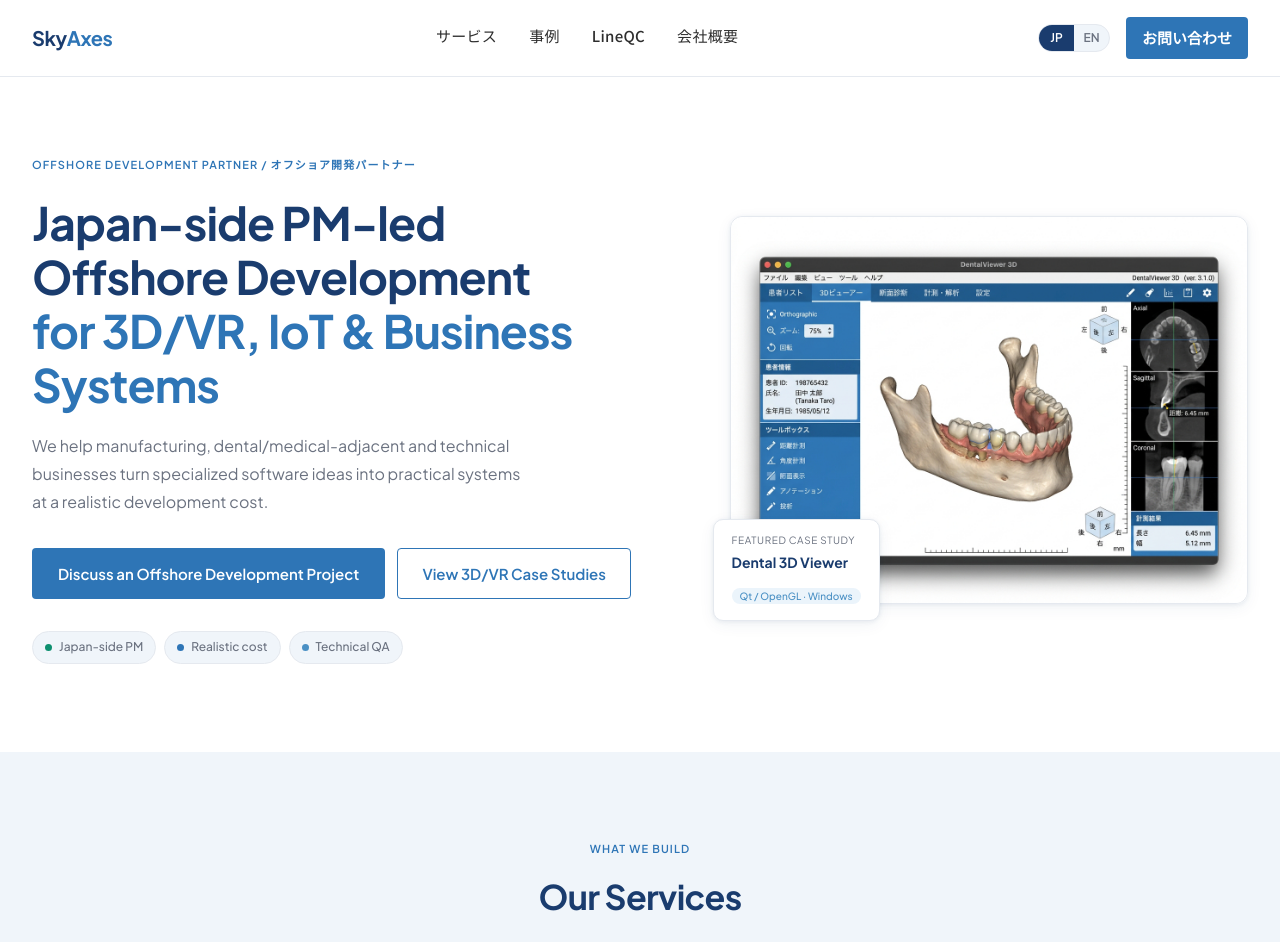
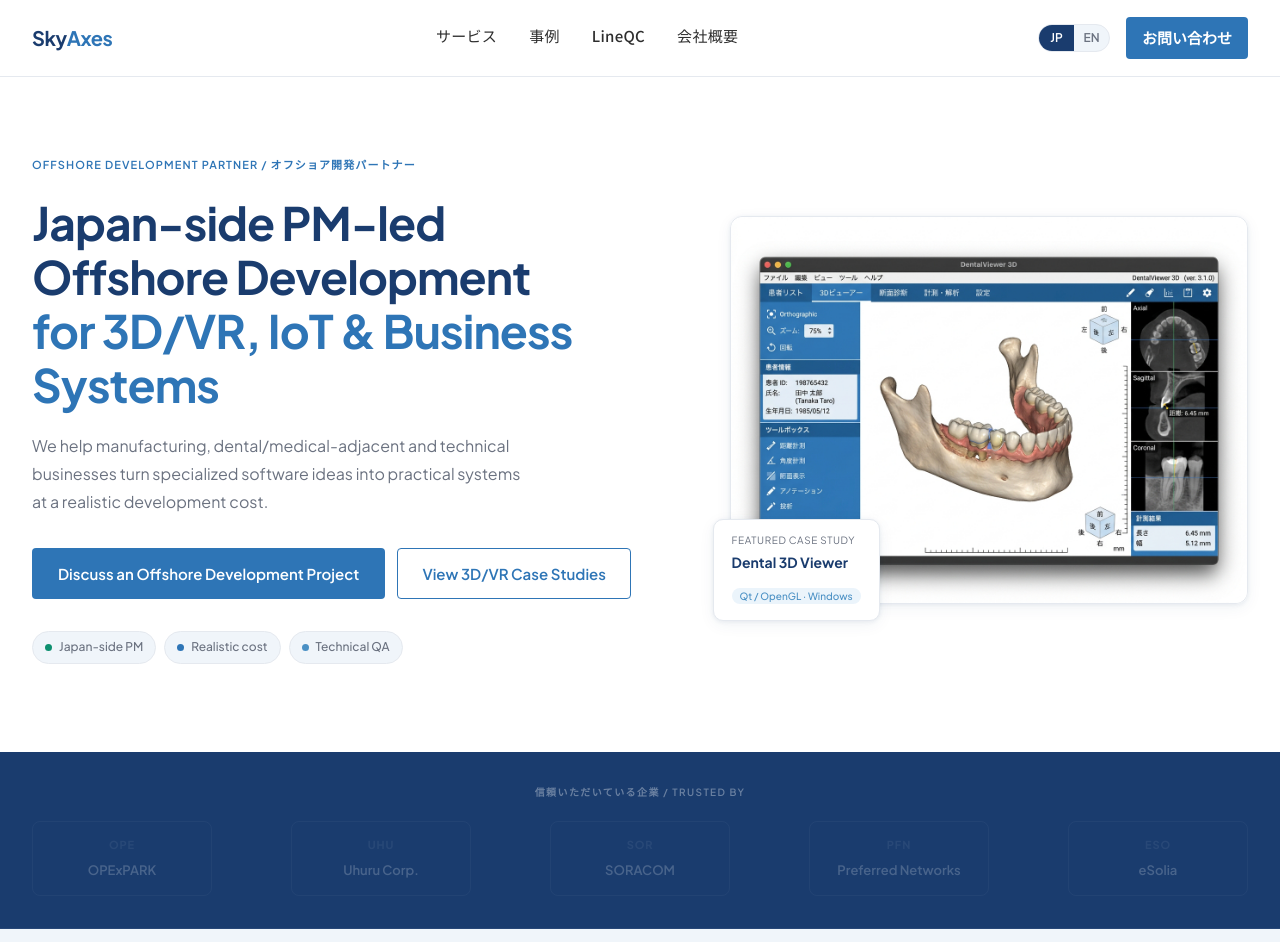
Before and after one commit to Vheshan37/skyaxes-site, a Next.js app: page / in a window 1280 px wide. Shown: the top 942 px of the page. Built offline with nearby package versions, Linux system fonts and the light colour scheme.

Commit message:
Refactor SEO metadata across multiple pages to use centralized seo-content module

```diff
--- a/src/app/case-studies/page.tsx
+++ b/src/app/case-studies/page.tsx
@@ -1,11 +1,9 @@
 import type { Metadata } from "next";
 import Link from "next/link";
 import FadeInSection from "@/components/ui/FadeInSection";
+import { seo } from "@/lib/data/seo-content";
 
-export const metadata: Metadata = {
-  title: "導入事例 / Case Studies",
-  description: "SkyAxesの開発実績。歯科用3Dビューア・LineQC・AR研修など、3D/VR・IoT・業務システム領域の事例一覧。",
-};
+export const metadata: Metadata = seo.caseStudies;
 
 const cases = [
   {
--- a/src/app/contact/page.tsx
+++ b/src/app/contact/page.tsx
@@ -1,11 +1,8 @@
 import type { Metadata } from "next";
 import ContactForm from "@/components/ContactForm";
+import { seo } from "@/lib/data/seo-content";
 
-export const metadata: Metadata = {
-  title: "お問い合わせ / Contact Us",
-  description:
-    "SkyAxesへの開発相談・お問い合わせ。2営業日以内にご返信いたします。逆営業・広告掲載目的のお問い合わせにはご対応しておりません。",
-};
+export const metadata: Metadata = seo.contact;
 
 export default function ContactPage() {
   return (
--- a/src/app/globals.css
+++ b/src/app/globals.css
@@ -1641,3 +1641,91 @@ body {
   color: var(--color-text);
   line-height: 1.6;
 }
+
+/* ════════════════════════════════════════════════════════
+   TRUSTED BRANDS BELT
+════════════════════════════════════════════════════════ */
+.trust-belt {
+  background: var(--color-navy);
+  padding-block: 32px;
+  border-bottom: 1px solid rgba(255,255,255,0.06);
+}
+.trust-belt-label {
+  font-family: var(--font-jakarta);
+  font-size: 10px;
+  font-weight: 600;
+  letter-spacing: 0.14em;
+  text-transform: uppercase;
+  color: rgba(255,255,255,0.35);
+  text-align: center;
+  margin: 0 0 20px;
+}
+.trust-belt-row {
+  display: flex;
+  align-items: center;
+  justify-content: space-between;
+  gap: 12px;
+}
+.trust-logo {
+  display: flex;
+  flex-direction: column;
+  align-items: center;
+  gap: 5px;
+  padding: 14px 20px;
+  border-radius: 8px;
+  border: 1px solid rgba(255,255,255,0.08);
+  cursor: default;
+  transition: border-color 220ms ease, background 220ms ease;
+  flex: 1;
+  max-width: 180px;
+}
+.trust-logo:hover {
+  border-color: rgba(255,255,255,0.22);
+  background: rgba(255,255,255,0.06);
+}
+.trust-logo:hover .trust-logo-mark {
+  color: var(--logo-color, var(--color-accent));
+  opacity: 1;
+}
+.trust-logo:hover .trust-logo-name {
+  color: rgba(255,255,255,0.90);
+}
+.trust-logo-mark {
+  font-family: var(--font-jakarta);
+  font-size: 11px;
+  font-weight: 800;
+  letter-spacing: 0.08em;
+  color: rgba(255,255,255,0.20);
+  opacity: 0.7;
+  transition: color 220ms ease, opacity 220ms ease;
+  text-transform: uppercase;
+}
+.trust-logo-name {
+  font-family: var(--font-jakarta);
+  font-size: 13px;
+  font-weight: 600;
+  color: rgba(255,255,255,0.45);
+  white-space: nowrap;
+  transition: color 220ms ease;
+  text-align: center;
+}
+
+/* Mobile: horizontal scroll */
+@media (max-width: 767px) {
+  .trust-belt-row {
+    flex-wrap: nowrap;
+    overflow-x: auto;
+    justify-content: flex-start;
+    scrollbar-width: none;
+    -webkit-overflow-scrolling: touch;
+    gap: 10px;
+    margin-inline: -4px;
+    padding-inline: 4px;
+  }
+  .trust-belt-row::-webkit-scrollbar { display: none; }
+  .trust-logo {
+    flex-shrink: 0;
+    flex: none;
+    min-width: 120px;
+  }
+}
--- a/src/app/page.tsx
+++ b/src/app/page.tsx
@@ -1,13 +1,11 @@
+import React from "react";
 import type { Metadata } from "next";
 import Image from "next/image";
 import Link from "next/link";
 import FadeInSection from "@/components/ui/FadeInSection";
+import { seo } from "@/lib/data/seo-content";
 
-export const metadata: Metadata = {
-  title: "SkyAxes — Japan-side PM-led Offshore Development",
-  description:
-    "We help manufacturing, dental/medical-adjacent and technical businesses turn specialized software ideas into practical systems at a realistic development cost.",
-};
+export const metadata: Metadata = seo.home;
 
 /* ─── Data ─────────────────────────────────────────────────── */
 
@@ -189,6 +187,29 @@ export default function HomePage() {
                 </div>
               </div>
             </div>
+          </div>
+        </div>
+      </section>
+
+      {/* ════════════════════════════════
+          TRUSTED BRANDS
+      ════════════════════════════════ */}
+      <section className="trust-belt" aria-label="信頼いただいている企業 / Trusted by">
+        <div className="container-site">
+          <p className="trust-belt-label">信頼いただいている企業 / TRUSTED BY</p>
+          <div className="trust-belt-row">
+            {[
+              { name: "OPExPARK",         abbr: "OPE",  color: "#2E75B6" },
+              { name: "Uhuru Corp.",       abbr: "UHU",  color: "#0D8F6F" },
+              { name: "SORACOM",           abbr: "SOR",  color: "#1A3C6E" },
+              { name: "Preferred Networks",abbr: "PFN",  color: "#4A90C4" },
+              { name: "eSolia",            abbr: "ESO",  color: "#2E75B6" },
+            ].map(({ name, abbr, color }) => (
+              <div key={name} className="trust-logo" style={{ "--logo-color": color } as React.CSSProperties}>
+                <span className="trust-logo-mark" aria-hidden="true">{abbr}</span>
+                <span className="trust-logo-name">{name}</span>
+              </div>
+            ))}
           </div>
         </div>
       </section>
--- a/src/app/services/3dvrar/page.tsx
+++ b/src/app/services/3dvrar/page.tsx
@@ -2,12 +2,9 @@ import type { Metadata } from "next";
 import Image from "next/image";
 import Link from "next/link";
 import FadeInSection from "@/components/ui/FadeInSection";
+import { seo } from "@/lib/data/seo-content";
 
-export const metadata: Metadata = {
-  title: "3D・VR・AR開発 / 3D VR AR Development",
-  description:
-    "歯科用3Dビューア開発実績。Qt/OpenGLによる3D可視化、VR/ARアプリケーション受託開発。SkyAxesの3D技術力をご紹介。",
-};
+export const metadata: Metadata = seo.threeDVRAR;
 
 const capabilities = [
   {
--- a/src/app/services/iot/page.tsx
+++ b/src/app/services/iot/page.tsx
@@ -1,11 +1,9 @@
 import type { Metadata } from "next";
 import Link from "next/link";
 import FadeInSection from "@/components/ui/FadeInSection";
+import { seo } from "@/lib/data/seo-content";
 
-export const metadata: Metadata = {
-  title: "IoT・製造システム開発 / IoT Manufacturing Systems",
-  description: "IoTセンサーデータ収集・品質管理・工場管理システムの設計・開発。LineQCを通じた製造業向け実績多数。",
-};
+export const metadata: Metadata = seo.iot;
 
 const features = [
   {
--- a/src/app/services/offshore/page.tsx
+++ b/src/app/services/offshore/page.tsx
@@ -1,12 +1,9 @@
 import type { Metadata } from "next";
 import Link from "next/link";
 import FadeInSection from "@/components/ui/FadeInSection";
+import { seo } from "@/lib/data/seo-content";
 
-export const metadata: Metadata = {
-  title: "オフショア開発サービス / Offshore Development",
-  description:
-    "日本人PMによるオフショア開発。要件定義・設計・品質管理を日本側で一括対応。製造・歯科医療・業務システム領域に強み。",
-};
+export const metadata: Metadata = seo.offshore;
 
 const strengths = [
   {
--- a/src/app/services/page.tsx
+++ b/src/app/services/page.tsx
@@ -1,12 +1,9 @@
 import type { Metadata } from "next";
 import Link from "next/link";
 import FadeInSection from "@/components/ui/FadeInSection";
+import { seo } from "@/lib/data/seo-content";
 
-export const metadata: Metadata = {
-  title: "サービス / Services",
-  description:
-    "SkyAxesのサービス — オフショア開発、3D/VR/AR開発、IoT・製造システム開発。日本人PMによる高品質な受託開発。",
-};
+export const metadata: Metadata = seo.services;
 
 const services = [
   {
--- /dev/null
+++ b/src/lib/data/seo-content.ts
@@ -0,0 +1,85 @@
+/**
+ * SEO Metadata — SkyAxes Website
+ *
+ * Source: SkyAxes_Website_Renewal_Instructions_EN.docx §9 SEO / Metadata Direction
+ *
+ * Usage:
+ *   import { seo } from "@/lib/data/seo-content";
+ *   export const metadata: Metadata = seo.home;
+ */
+
+import type { Metadata } from "next";
+
+type SeoEntry = Pick<Metadata, "title" | "description">;
+
+export const seo = {
+  /** / */
+  home: {
+    title: "SkyAxes | Offshore Development, 3D/VR and IoT Systems",
+    description:
+      "SkyAxes supports Japan-side PM-led offshore development for 3D/VR, IoT and technical business systems.",
+  } satisfies SeoEntry,
+
+  /** /services */
+  services: {
+    title: "Services | SkyAxes",
+    description:
+      "Offshore development, 3D/VR/AR, and IoT manufacturing systems — all managed Japan-side with offshore delivery.",
+  } satisfies SeoEntry,
+
+  /** /services/offshore */
+  offshore: {
+    title: "Offshore Development with Japan-side PM | SkyAxes",
+    description:
+      "Cost-effective technical software development supported by requirement definition, project management and QA in Japan.",
+  } satisfies SeoEntry,
+
+  /** /services/3dvrar */
+  threeDVRAR: {
+    title: "3D / VR / AR Development | SkyAxes",
+    description:
+      "Practical 3D visualization, VR/AR and image-related applications for technical workflows — dental, medical-adjacent, and industrial.",
+  } satisfies SeoEntry,
+
+  /** /services/iot */
+  iot: {
+    title: "IoT & Manufacturing Systems Development | SkyAxes",
+    description:
+      "IoT sensor data collection, quality control, and factory management systems. LineQC demonstrates real-world manufacturing-system capability.",
+  } satisfies SeoEntry,
+
+  /** /case-studies */
+  caseStudies: {
+    title: "Case Studies | SkyAxes",
+    description:
+      "Dental 3D Viewer, LineQC quality control system, and AR industrial training — SkyAxes project portfolio.",
+  } satisfies SeoEntry,
+
+  /** /case-studies/dental-3d-viewer */
+  dental3dViewer: {
+    title: "Dental 3D Viewer Development Case Study | SkyAxes",
+    description:
+      "A custom 3D viewer development case study for dental workflows, 3D visualization and extensible technical software.",
+  } satisfies SeoEntry,
+
+  /** /lineqc */
+  lineqc: {
+    title: "LineQC — Manufacturing Line Quality Control System | SkyAxes",
+    description:
+      "LineQC is a quality control system by SkyAxes targeting zero in-process defects. Proof of manufacturing-system development capability.",
+  } satisfies SeoEntry,
+
+  /** /company */
+  company: {
+    title: "Company Profile | SkyAxes",
+    description:
+      "SkyAxes Co., Ltd. — Japan-side PM-led offshore development partner for 3D/VR, IoT and business systems.",
+  } satisfies SeoEntry,
+
+  /** /contact */
+  contact: {
+    title: "Development Consultation | SkyAxes",
+    description:
+      "Contact SkyAxes for offshore development, 3D/VR/AR, IoT and technical software development consultations.",
+  } satisfies SeoEntry,
+} as const;
```
Also changed, not shown: src/app/case-studies/dental-3d-viewer/page.tsx (+2 -5 lines), src/app/company/page.tsx (+2 -5 lines), src/app/lineqc/page.tsx (+2 -5 lines).
